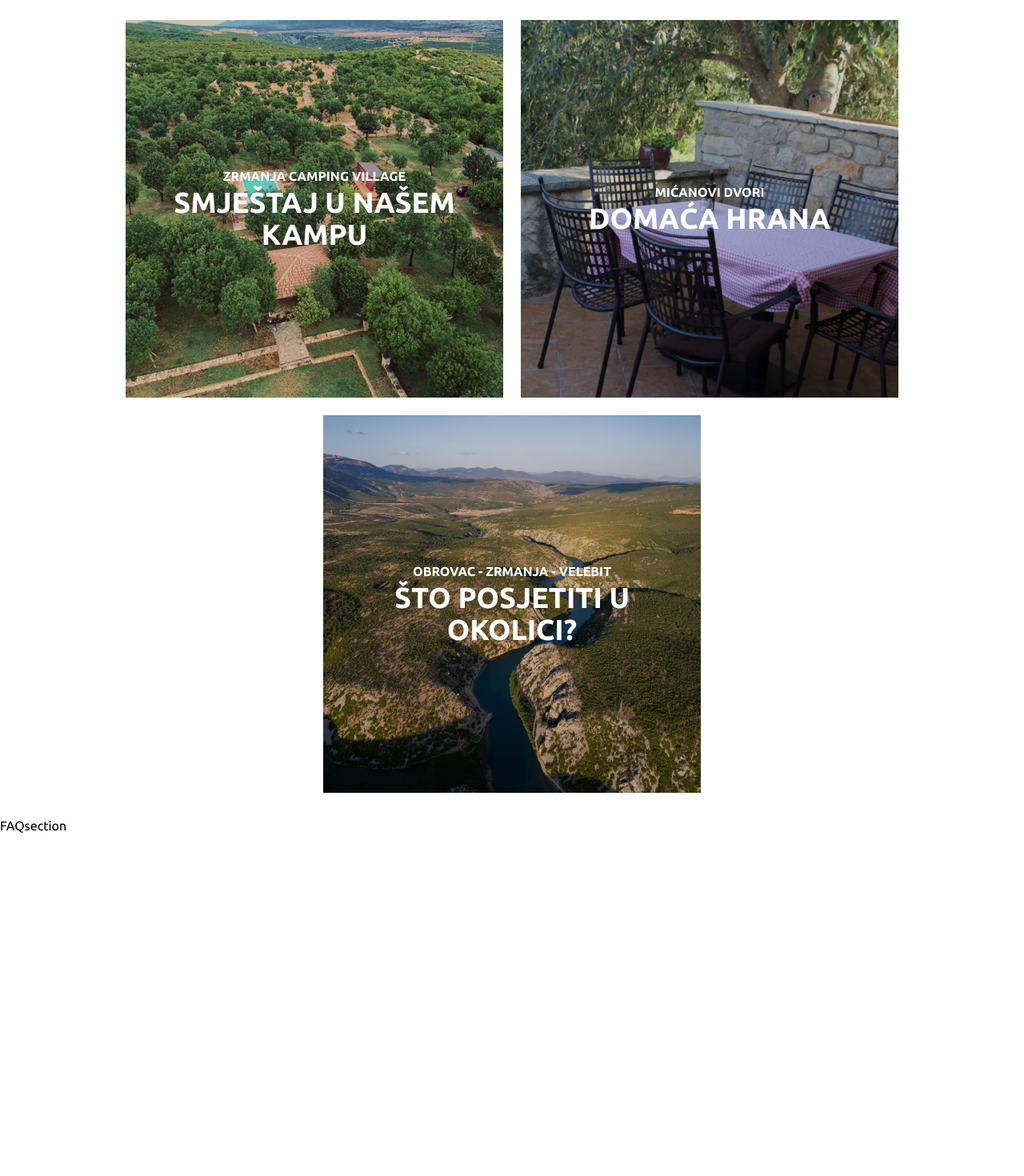
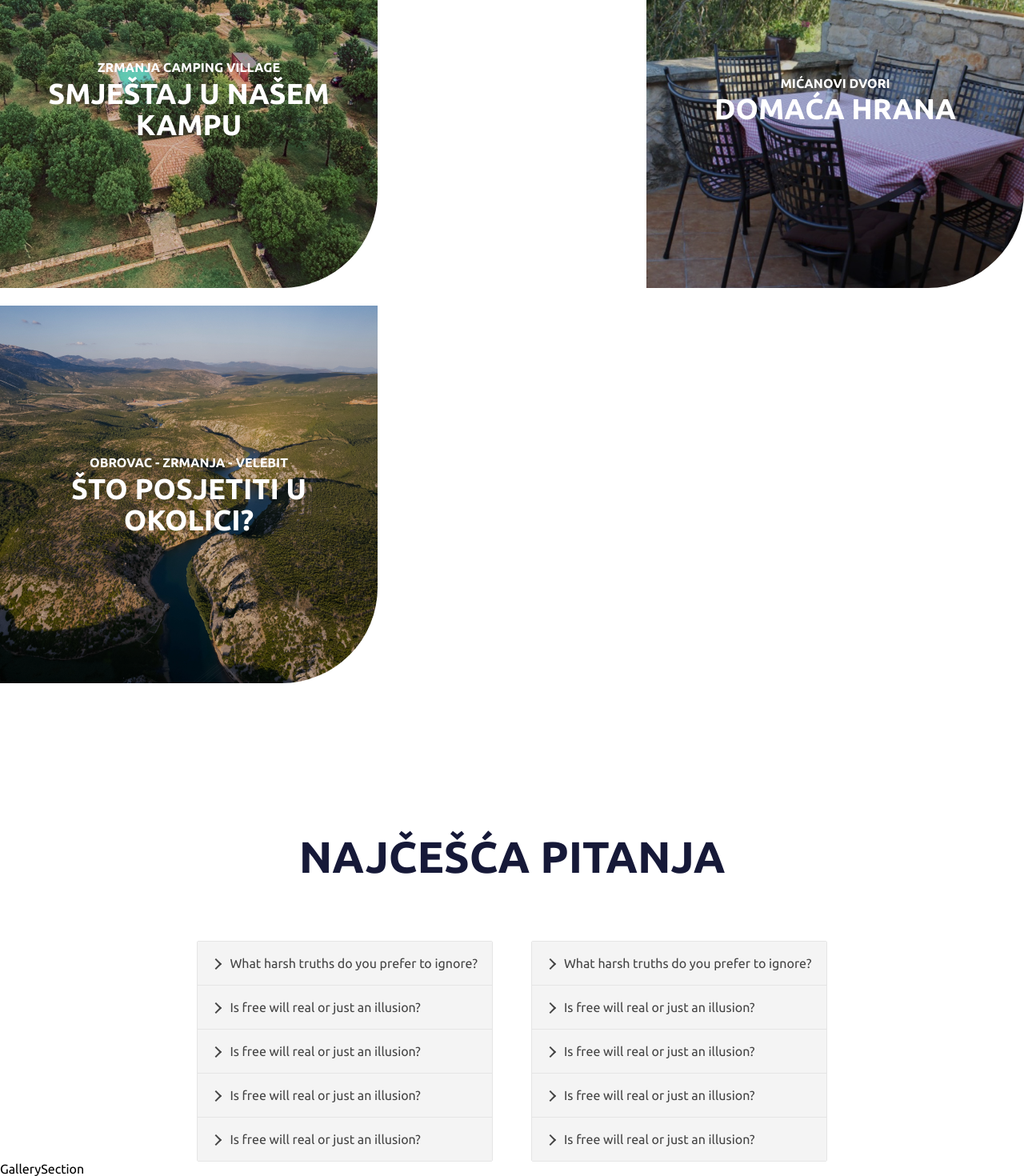
Before and after one commit to sutra-rudi/riva-rafting-web, a Next.js app: page / in a window 1280 px wide. Shown: the part 7161-8631 px from the top of the page at 80% size. Before the commit the page ends 8202 px from the top, so only its background shows below. Built offline with nearby package versions, Linux system fonts and the light colour scheme.

Commit message:
working on landing page

```diff
--- a/package.json
+++ b/package.json
@@ -11,6 +11,7 @@
   "dependencies": {
     "next": "14.1.4",
     "react": "^18",
+    "react-accessible-accordion": "^5.0.0",
     "react-dom": "^18",
     "react-loader-spinner": "^6.1.6",
     "react-player": "^2.15.1"
--- a/src/app/page.tsx
+++ b/src/app/page.tsx
@@ -9,6 +9,7 @@ import OnamaSekcija from './sections/OnamaSekcija';
 import TripAdvisorSekcija from './sections/TripAdvisorSekcija';
 import NajpopularnijeTure from './sections/NajpopularnijeTure';
 import FAQsection from './sections/FAQsection';
+import GallerySection from './sections/GallerySection';
 
 export default async function Home() {
   const HeroLazy = dynamic(() => import('./sections/HeroSekcija'), { ssr: false });
@@ -19,9 +20,7 @@ export default async function Home() {
     <Suspense fallback={<Loading />}>
       <main className={styles.homeMain}>
         <AppHeader />
-
         <HeroLazy />
-
         <PromoLazy />
         <TureLazy />
         <TureOfferLazy />
@@ -31,6 +30,7 @@ export default async function Home() {
         <NajpopularnijeTure />
         <DodatneInformacije />
         <FAQsection />
+        <GallerySection />
       </main>
     </Suspense>
   );
--- a/src/app/sections/DodatneInformacije.tsx
+++ b/src/app/sections/DodatneInformacije.tsx
@@ -4,11 +4,15 @@ import imgtwo from '../img/imag2.png';
 import imgthree from '../img/imag3.png';
 import React from 'react';
 import Image from 'next/image';
+import paperDividTop from '../img/PAPIR-RAZMAK-ALT.svg';
 
 const DodatneInformacije = () => {
   return (
     <section className={styles.dodatneInformacije}>
-      <h2 className={styles.sectionHeading}>Dodatne Informacije</h2>
+      <div className={styles.dividerContPaper}>
+        <Image src={paperDividTop} fill alt='deco' />
+      </div>
+      <h1 className={styles.sectionHeading}>Dodatne Informacije</h1>
 
       <div className={styles.sectionListContainer}>
         <div className={styles.imageBox}>
--- a/src/app/sections/FAQsection.tsx
+++ b/src/app/sections/FAQsection.tsx
@@ -1,7 +1,143 @@
+'use client';
 import React from 'react';
+import {
+  Accordion,
+  AccordionItem,
+  AccordionItemHeading,
+  AccordionItemButton,
+  AccordionItemPanel,
+} from 'react-accessible-accordion';
+import 'react-accessible-accordion/dist/fancy-example.css';
+import styles from '../styles/faqSection.module.scss';
+const FAQsection = () => {
+  return (
+    <section className={styles.faqSection}>
+      {/* MAIN CONT START */}
+      <div className={styles.masterContainer}>
+        <div className={styles.sectionHeading}>
+          <h1>NAJČEŠĆA PITANJA</h1>
+        </div>
+        <div className={styles.faqContainer}>
+          <Accordion>
+            <AccordionItem>
+              <AccordionItemHeading>
+                <AccordionItemButton>What harsh truths do you prefer to ignore?</AccordionItemButton>
+              </AccordionItemHeading>
+              <AccordionItemPanel>
+                <p>
+                  Exercitation in fugiat est ut ad ea cupidatat ut in cupidatat occaecat ut occaecat consequat est minim
+                  minim esse tempor laborum consequat esse adipisicing eu reprehenderit enim.
+                </p>
+              </AccordionItemPanel>
+            </AccordionItem>
+            <AccordionItem>
+              <AccordionItemHeading>
+                <AccordionItemButton>Is free will real or just an illusion?</AccordionItemButton>
+              </AccordionItemHeading>
+              <AccordionItemPanel>
+                <p>
+                  In ad velit in ex nostrud dolore cupidatat consectetur ea in ut nostrud velit in irure cillum tempor
+                  laboris sed adipisicing eu esse duis nulla non.
+                </p>
+              </AccordionItemPanel>
+            </AccordionItem>
+            <AccordionItem>
+              <AccordionItemHeading>
+                <AccordionItemButton>Is free will real or just an illusion?</AccordionItemButton>
+              </AccordionItemHeading>
+              <AccordionItemPanel>
+                <p>
+                  In ad velit in ex nostrud dolore cupidatat consectetur ea in ut nostrud velit in irure cillum tempor
+                  laboris sed adipisicing eu esse duis nulla non.
+                </p>
+              </AccordionItemPanel>
+            </AccordionItem>
+            <AccordionItem>
+              <AccordionItemHeading>
+                <AccordionItemButton>Is free will real or just an illusion?</AccordionItemButton>
+              </AccordionItemHeading>
+              <AccordionItemPanel>
+                <p>
+                  In ad velit in ex nostrud dolore cupidatat consectetur ea in ut nostrud velit in irure cillum tempor
+                  laboris sed adipisicing eu esse duis nulla non.
+                </p>
+              </AccordionItemPanel>
+            </AccordionItem>
+            <AccordionItem>
+              <AccordionItemHeading>
+                <AccordionItemButton>Is free will real or just an illusion?</AccordionItemButton>
+              </AccordionItemHeading>
+              <AccordionItemPanel>
+                <p>
+                  In ad velit in ex nostrud dolore cupidatat consectetur ea in ut nostrud velit in irure cillum tempor
+                  laboris sed adipisicing eu esse duis nulla non.
+                </p>
+              </AccordionItemPanel>
+            </AccordionItem>
+          </Accordion>
 
-const FAQsection = () => {
-  return <section>FAQsection</section>;
+          <Accordion>
+            <AccordionItem>
+              <AccordionItemHeading>
+                <AccordionItemButton>What harsh truths do you prefer to ignore?</AccordionItemButton>
+              </AccordionItemHeading>
+              <AccordionItemPanel>
+                <p>
+                  Exercitation in fugiat est ut ad ea cupidatat ut in cupidatat occaecat ut occaecat consequat est minim
+                  minim esse tempor laborum consequat esse adipisicing eu reprehenderit enim.
+                </p>
+              </AccordionItemPanel>
+            </AccordionItem>
+            <AccordionItem>
+              <AccordionItemHeading>
+                <AccordionItemButton>Is free will real or just an illusion?</AccordionItemButton>
+              </AccordionItemHeading>
+              <AccordionItemPanel>
+                <p>
+                  In ad velit in ex nostrud dolore cupidatat consectetur ea in ut nostrud velit in irure cillum tempor
+                  laboris sed adipisicing eu esse duis nulla non.
+                </p>
+              </AccordionItemPanel>
+            </AccordionItem>
+            <AccordionItem>
+              <AccordionItemHeading>
+                <AccordionItemButton>Is free will real or just an illusion?</AccordionItemButton>
+              </AccordionItemHeading>
+              <AccordionItemPanel>
+                <p>
+                  In ad velit in ex nostrud dolore cupidatat consectetur ea in ut nostrud velit in irure cillum tempor
+                  laboris sed adipisicing eu esse duis nulla non.
+                </p>
+              </AccordionItemPanel>
+            </AccordionItem>
+            <AccordionItem>
+              <AccordionItemHeading>
+                <AccordionItemButton>Is free will real or just an illusion?</AccordionItemButton>
+              </AccordionItemHeading>
+              <AccordionItemPanel>
+                <p>
+                  In ad velit in ex nostrud dolore cupidatat consectetur ea in ut nostrud velit in irure cillum tempor
+                  laboris sed adipisicing eu esse duis nulla non.
+                </p>
+              </AccordionItemPanel>
+            </AccordionItem>
+            <AccordionItem>
+              <AccordionItemHeading>
+                <AccordionItemButton>Is free will real or just an illusion?</AccordionItemButton>
+              </AccordionItemHeading>
+              <AccordionItemPanel>
+                <p>
+                  In ad velit in ex nostrud dolore cupidatat consectetur ea in ut nostrud velit in irure cillum tempor
+                  laboris sed adipisicing eu esse duis nulla non.
+                </p>
+              </AccordionItemPanel>
+            </AccordionItem>
+          </Accordion>
+        </div>
+      </div>
+      {/* MAIN CONT END */}
+    </section>
+  );
 };
 
 export default FAQsection;
--- /dev/null
+++ b/src/app/sections/GallerySection.tsx
@@ -0,0 +1,7 @@
+import React from 'react';
+
+const GallerySection = () => {
+  return <section>GallerySection</section>;
+};
+
+export default GallerySection;
--- a/src/app/styles/dodatneInformacije.module.scss
+++ b/src/app/styles/dodatneInformacije.module.scss
@@ -1,7 +1,16 @@
 .dodatneInformacije {
   width: 100%;
+  position: relative;
+  margin: 50em 0 0 0;
 
-  margin: 50em 0 0 0;
+  .dividerContPaper {
+    position: absolute;
+    width: 100%;
+    height: 225px;
+    top: -250px;
+    left: 0;
+    z-index: 3;
+  }
 
   .sectionHeading {
     text-align: center;
@@ -9,17 +18,17 @@
     text-transform: uppercase;
     font-size: $heading1;
     line-height: $defaultProred;
-    margin: 0 0 3.5em 0;
+    margin: 0 0 3.5rem 0;
   }
 
   .sectionListContainer {
     display: flex;
     place-items: center;
-    justify-content: center;
+    justify-content: space-between;
     flex-flow: row wrap;
     gap: 1.375em;
     margin: 0 auto 2em auto;
-    width: 92.5%;
+    max-width: $masterContainerWidth;
 
     .titleHolder {
       z-index: 2;
@@ -56,9 +65,11 @@
       position: relative;
       width: 472px;
       height: 472px;
-
+      border-radius: 0 0 120px 0;
       img {
         object-position: center;
+        border-radius: 0 0 120px 0;
+        aspect-ratio: 1 / 1;
       }
     }
   }
--- /dev/null
+++ b/src/app/styles/faqSection.module.scss
@@ -0,0 +1,28 @@
+.faqSection {
+  width: 100%;
+  .masterContainer {
+    max-width: $masterContainerWidth;
+    margin: 0 auto;
+  }
+
+  .sectionHeading {
+    margin: 11rem 0 4rem 0;
+
+    h1 {
+      font-size: $heading1;
+      line-height: $defaultProred;
+      text-align: center;
+      text-transform: uppercase;
+      color: $tamna;
+    }
+  }
+
+  .faqContainer {
+    width: 100%;
+
+    display: flex;
+    justify-content: center;
+    place-items: center;
+    gap: 3rem;
+  }
+}
```
Also changed, not shown: src/app/img/gallery-main-bg.png (added), 1 other file (tests, documents, lock files or other folders).
